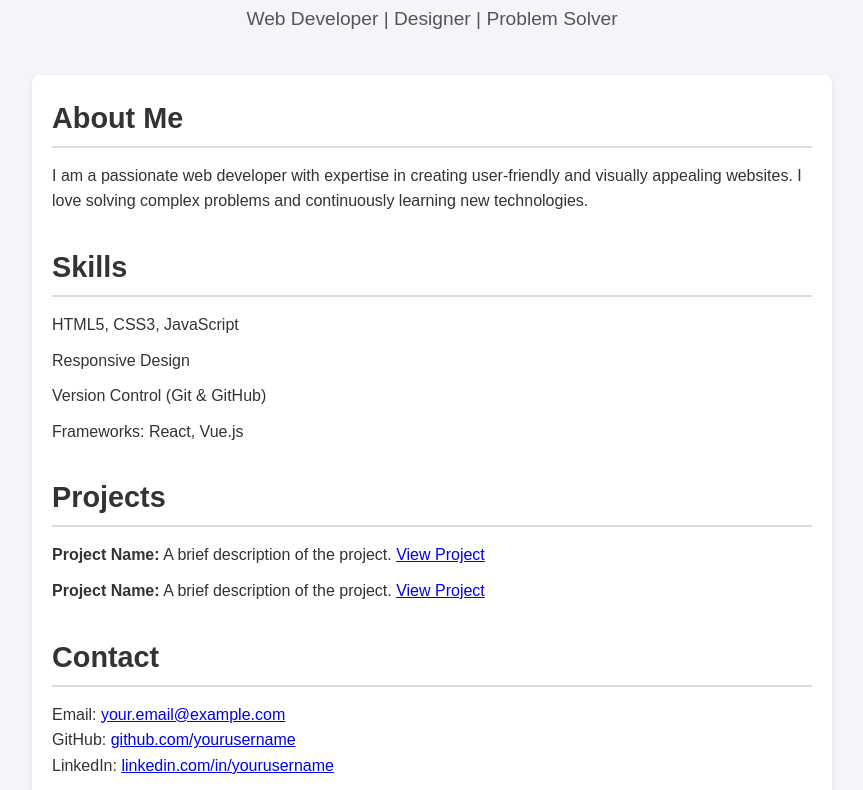
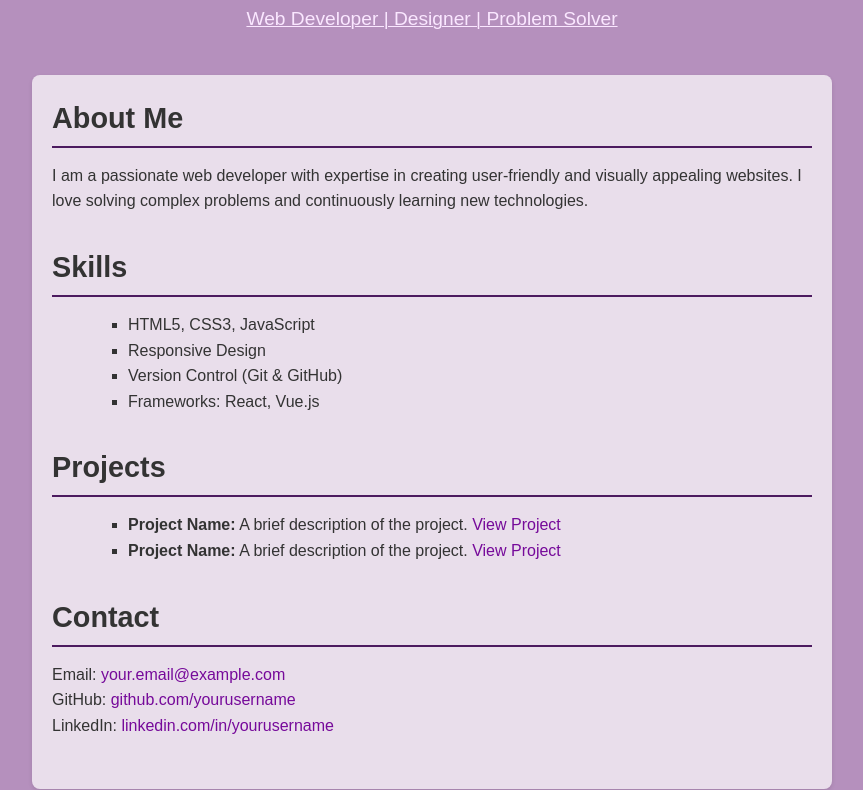
Before and after one commit to tadano42be/home, a plain HTML site: page index.html in a window 1280 px wide. Shown: the part 90-880 px from the top of the page, without its empty margins (208-1071 px from the left). Drawn offline with Linux system fonts and the light colour scheme.

Commit message:
Update style.css

```diff
--- a/style.css
+++ b/style.css
@@ -1,4 +1,3 @@
-
 * {
   margin: 0;
   padding: 0;
@@ -7,7 +6,7 @@
 
 body {
   font-family: Arial, sans-serif;
-            background-color: #f4f4f9;
+  background-color: #b590bd;
   color: #333;
   line-height: 1.6;
   padding: 20px;
@@ -25,14 +24,15 @@
 
 header p {
   font-size: 1.2rem;
-            color: #555;
+  color: #fae7ff;
+  text-decoration: underline 1px;
 }
 
 .container {
   max-width: 800px;
   margin: 0 auto;
   padding: 20px;
-            background: #fff;
+  background: rgba(255, 255, 255, 0.7);
   border-radius: 8px;
   box-shadow: 0 2px 4px rgba(0, 0, 0, 0.1);
 }
@@ -43,31 +43,47 @@
 
 section h2 {
   font-size: 1.8rem;
-            border-bottom: 2px solid #ddd;
+  border-bottom: 2px solid #4c1a5f;
   margin-bottom: 15px;
   padding-bottom: 5px;
 }
 
 ul {
-            list-style: none;
+  list-style: square;
 }
 
 ul li {
-            margin-bottom: 10px;
+  margin-left: 10%;
+}
+
+.education {
+    list-style: none;
 }
 
 footer {
   text-align: center;
   margin-top: 40px;
   font-size: 0.9rem;
-            color: #555;
+  color: #ffffff;
 }
 
 footer a {
-            color: #333;
+  color: #ffffff;
   text-decoration: none;
 }
 
 footer a:hover {
   text-decoration: underline;
 }
+
+a:link {
+    color: #760a9a;
+    background-color: transparent;
+    text-decoration: none;
+  }
+
+a:visited {
+    color: #760a9a;
+    background-color: transparent;
+    text-decoration: none;
+  }
```
Lines whose indentation alone changed are shown as unchanged.
